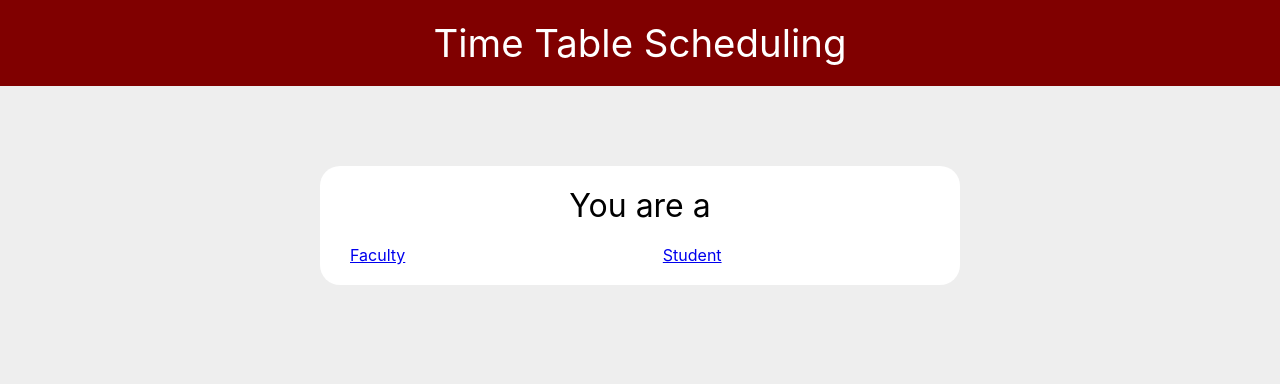
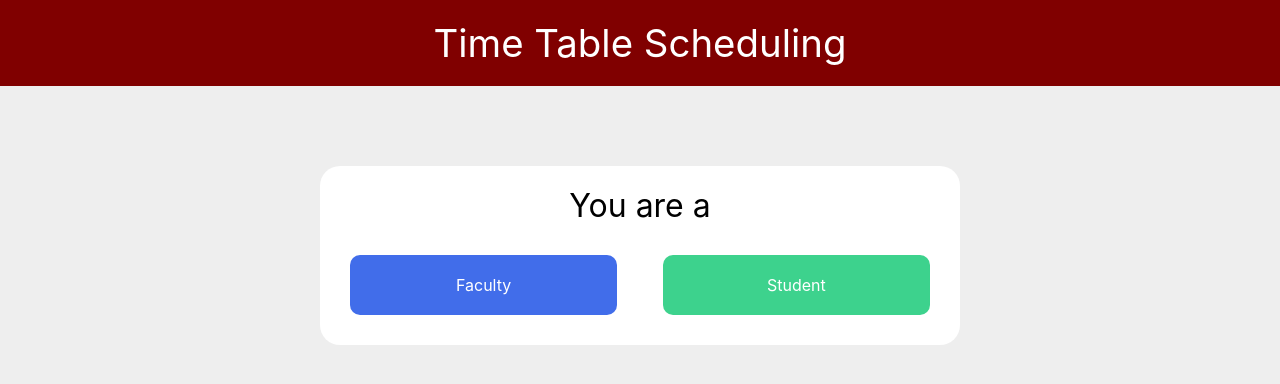
Before and after one commit to IshaanRawat/tts-ui, a React (Create React App) app: page / in a window 1280 px wide. Shown: the top 384 px of the page. Built offline with nearby package versions, Linux system fonts and the light colour scheme.

Commit message:
changed button to class .button

```diff
--- a/src/index.css
+++ b/src/index.css
@@ -34,18 +34,21 @@ section {
   font-size: 2rem;
   margin-bottom: 20px;
 }
-button {
+.button {
     background: black;
     color: white;
     padding: 20px !important;
     border: none;
     margin: 10px;
+    display: inline-block;
+    text-decoration: none;
+    text-align: center;
     cursor: pointer;
     border-radius: 10px;
 }
-button.green {
+.button.green {
   background: #3dd28d;
 }
-button.blue {
+.button.blue {
   background: #416dea;
 }
```
